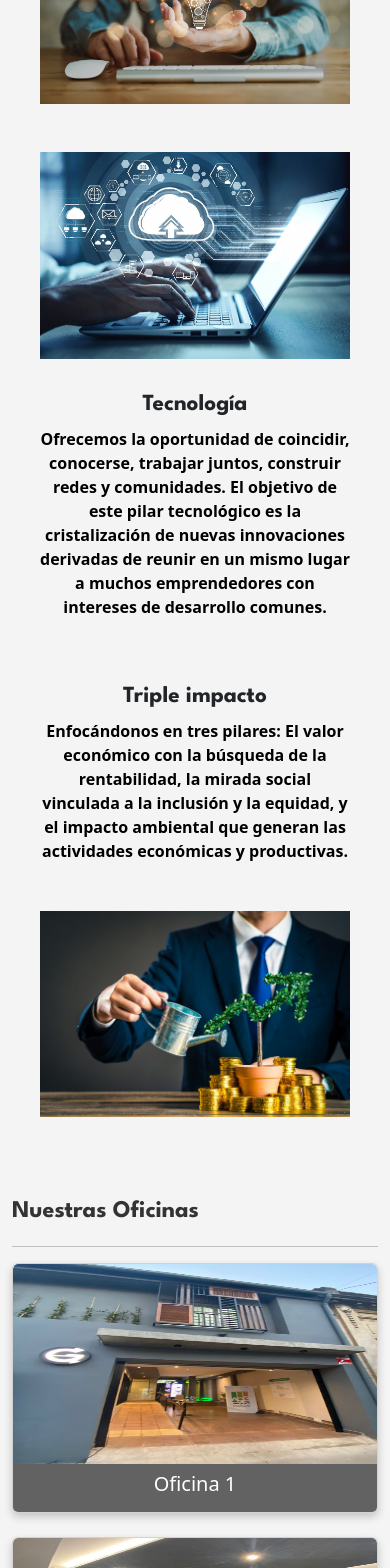
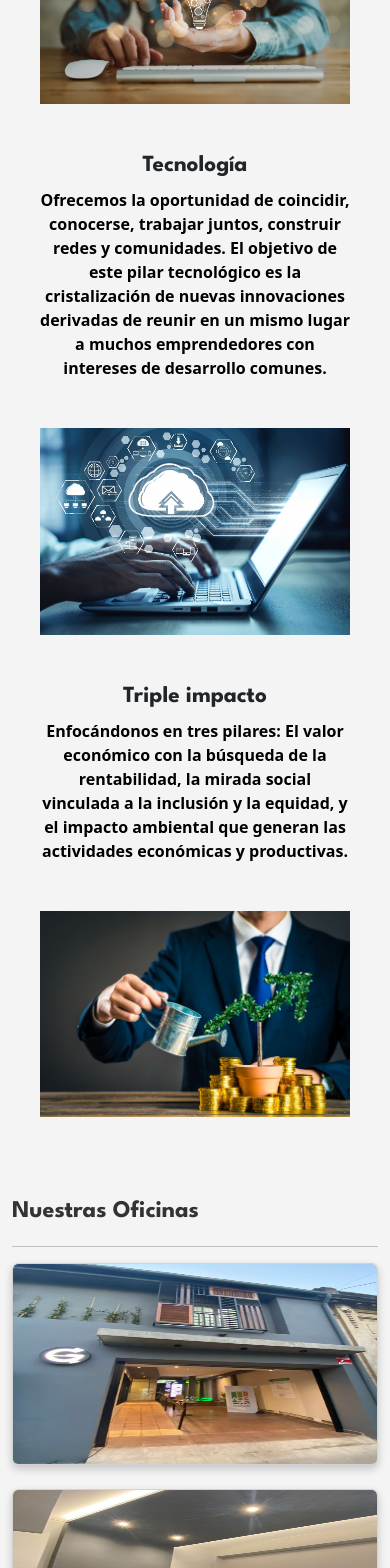
Before and after one commit to MartinLozanoM/Growgreen, a React (Vite) app: page / in a window 390 px wide. Shown: the part 4740-6308 px from the top of the page. Built offline with nearby package versions, Linux system fonts and the light colour scheme; the HTML template or start-up script is replaced by a standard one.

Commit message:
I removed the texts from the gallery images, adjusted the position of the images in axes, and adjusted the responsiveness of the allied companies.

```diff
--- a/src/components/AxesSection.jsx
+++ b/src/components/AxesSection.jsx
@@ -23,10 +23,7 @@ export const AxesSection = () => {
         </div>
       </div>
       <div className="d-md-flex mb-3">
-        <div className="col-md-8">
-          <Image className="p-3" src={Tecnologia} fluid />
-        </div>
-        <div className="col-md-4 d-md-flex flex-md-column justify-content-md-center p-3 axes-two">
+        <div className="col-md-4 d-md-flex flex-md-column justify-content-md-center p-3 axes-two order-md-2">
           <h3>Tecnología</h3>
           <p>
             Ofrecemos la oportunidad de coincidir, conocerse, trabajar juntos,
@@ -35,6 +32,9 @@ export const AxesSection = () => {
             un mismo lugar a muchos emprendedores con intereses de desarrollo
             comunes.
           </p>
+        </div>
+        <div className="col-md-8 order-md-1">
+          <Image className="p-3" src={Tecnologia} fluid />
         </div>
       </div>
       <div className="d-md-flex mb-3">
--- a/src/components/CompanySection.jsx
+++ b/src/components/CompanySection.jsx
@@ -10,16 +10,16 @@ import Arqui3Logo from "../assets/image/Arqui3.png";
 export const CompanySection = () => {
   return (
     <Container className="company-section">
-      <h3 className="section-title">Empresas Aliadas</h3>
+      <h3 className="section-title text-center">Empresas Aliadas</h3>
       <hr />
       <Row className="logo-row">
-        <Col xs={6} md={4}>
+        <Col xs={12} md={4}>
           <Image src={AgonLogo} rounded fluid alt="Agon" />
         </Col>
-        <Col xs={6} md={4}>
+        <Col xs={12} md={4}>
           <Image src={ApiaLogo} rounded fluid alt="Apia" />
         </Col>
-        <Col xs={6} md={4}>
+        <Col xs={12} md={4}>
           <Image src={Arqui3Logo} rounded fluid alt="Arqui3" />
         </Col>
       </Row>
--- a/src/components/GallerySection.jsx
+++ b/src/components/GallerySection.jsx
@@ -59,15 +59,12 @@ const OfficeGallery = () => {
                   onClick={() => openModal(office.imageUrl)}
                 />
               </div>
-              <div className="office-body">
-                <h5 className="p-2 text-center text-white">{office.name}</h5>
-              </div>
             </div>
           </div>
         ))}
       </div>
 
-      <Modal open={modalOpen} onClose={closeModal}  center>
+      <Modal open={modalOpen} onClose={closeModal} center>
         <img
           src={selectedImage}
           alt="Imagen ampliada"
@@ -77,7 +74,6 @@ const OfficeGallery = () => {
             margin: "0 auto",
             display: "block",
           }}
-
         />
       </Modal>
     </div>
```
Lines whose indentation alone changed are shown as unchanged.
